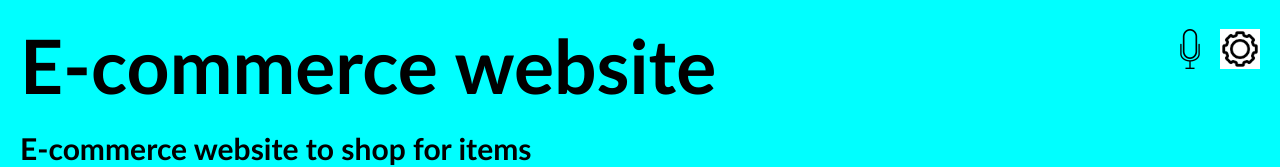
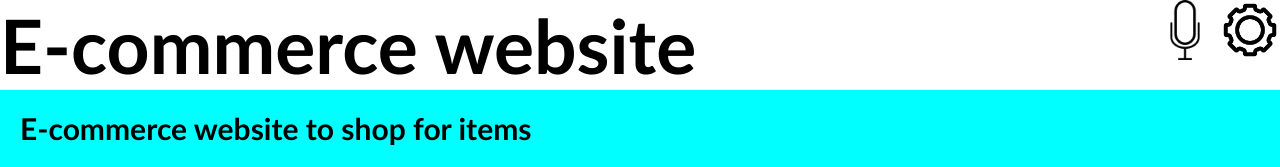
Before and after one commit to Eternalgratis/react-capstone, a React (Create React App) app: page / in a window 1280 px wide. Shown: the top 167 px of the page. Built offline with nearby package versions, Linux system fonts and the light colour scheme; no server answers.

Commit message:
Modify stylying

```diff
--- a/src/components/HomePage.css
+++ b/src/components/HomePage.css
@@ -9,7 +9,6 @@ body {
 }
 
 header {
-  margin: 20px;
   display: flex;
   font-size: 50px;
   justify-content: space-around;
--- a/src/components/Navbar.css
+++ b/src/components/Navbar.css
@@ -1,13 +1,14 @@
 header {
   display: flex;
   justify-content: space-between;
+  background-color: #fff;
 }
 
 .micImage {
-  width: 20px;
+  width: 30px;
   margin-right: 20px;
 }
 
 .settingIcon {
-  width: 40px;
+  width: 60px;
 }
```
